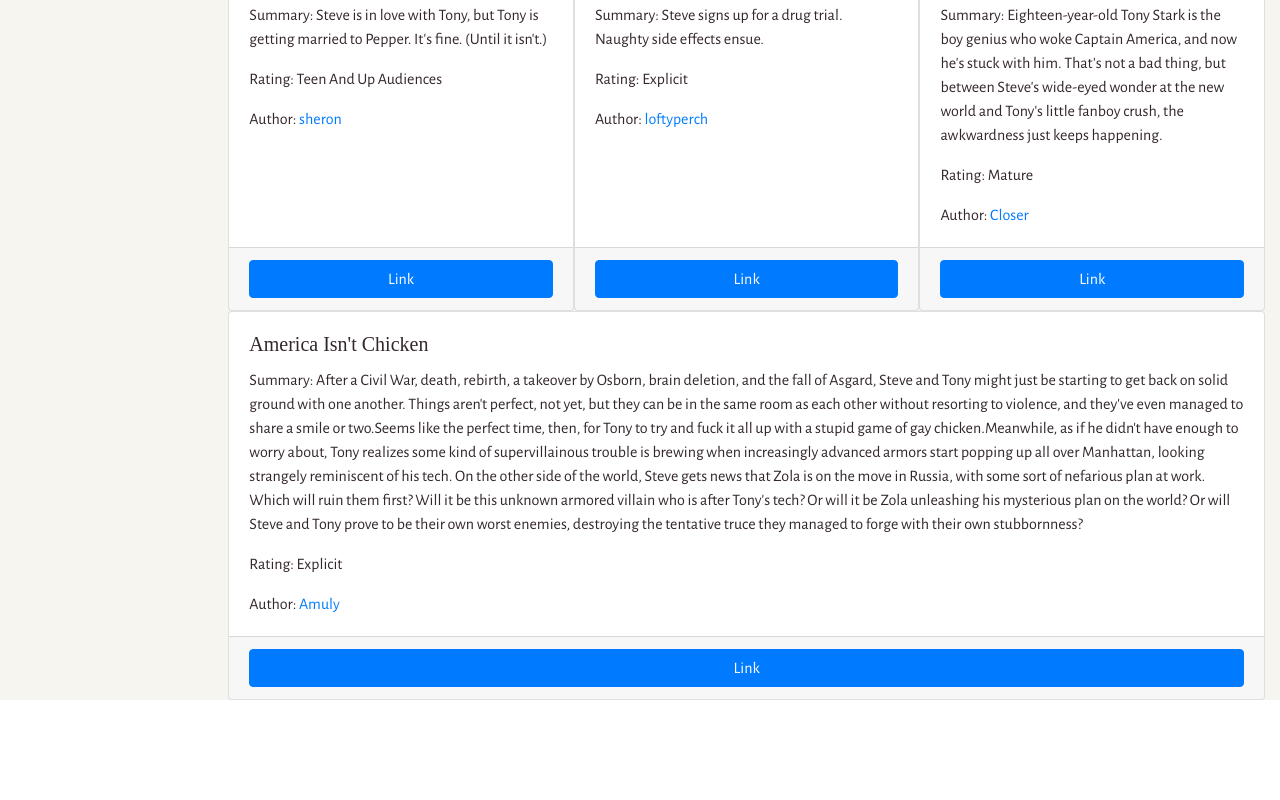
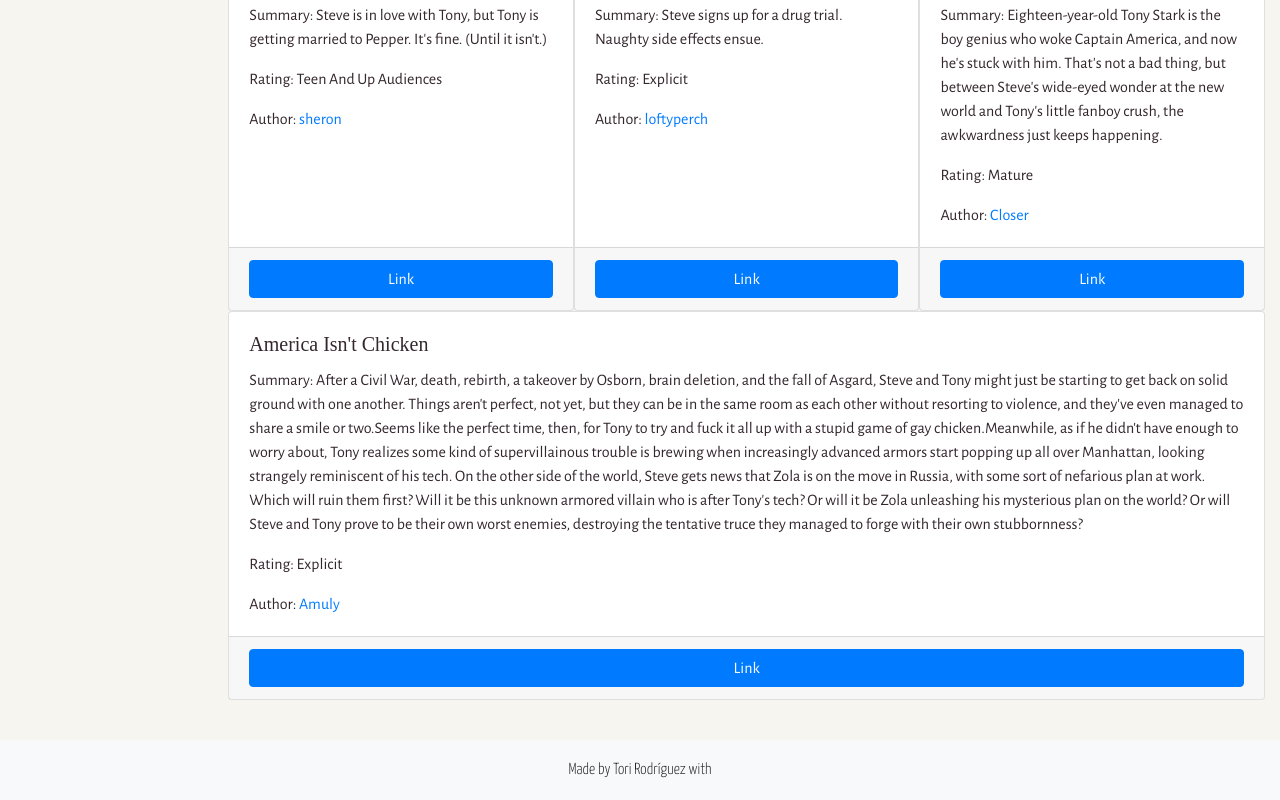
Before and after one commit to malditoprotozoo/stonylibrary, a React (Create React App) app: page /language/english in a window 1280 px wide. Shown: the part 952-1752 px from the top of the page. Before the commit the page ends 1652 px from the top, so only its background shows below. Built offline with nearby package versions, Linux system fonts and the light colour scheme; a web font is replaced by a local one.

Commit message:
adding a footer and addings some css so it stay down

```diff
--- a/src/App.css
+++ b/src/App.css
@@ -1,5 +1,10 @@
 .App {
   background-color: #F7F5F0;
+  min-height: 100vh; /* will cover the 100% of viewport */
+  overflow: hidden;
+  display: block;
+  position: relative;
+  padding-bottom: 100px; /* height of your footer */
 }
 
 .title {
--- a/src/App.js
+++ b/src/App.js
@@ -4,6 +4,7 @@ import { Switch, Route } from 'react-router-dom';
 import Home from './components/Home';
 // import Err404 from './components/404';
 import Selector from './components/Selector';
+import Footer from './components/Footer';
 import './App.css';
 
 class App extends Component {
@@ -15,6 +16,7 @@ class App extends Component {
           <Route exact path="/" component={Home} />
           <Route exact path="/:selector/:tag" component={Selector} />
         </Switch>
+        <Footer/>
       </div>
     );
   }
--- /dev/null
+++ b/src/components/Footer/index.css
@@ -0,0 +1,9 @@
+footer#Footer {
+  position: absolute;
+  bottom: 0;
+  width: 100%;
+  height: 60px;
+  line-height: 60px;
+  text-align: center;
+  font-family: "Yanone Kaffeesatz", sans-serif;
+}
--- /dev/null
+++ b/src/components/Footer/index.js
@@ -0,0 +1,16 @@
+import React, { Component } from 'react';
+import './index.css';
+
+class Footer extends Component {
+  render() {
+    return (
+      <footer className="footer bg-light" id="Footer">
+        <div className="container">
+          <span>Made by Tori Rodríguez with  <i class="far fa-heart"></i></span>
+        </div>
+      </footer>
+    );
+  }
+}
+
+export default Footer;
--- a/src/index.css
+++ b/src/index.css
@@ -1,6 +1,10 @@
 @import url('https://fonts.googleapis.com/css?family=Marcellus+SC');
 @import url('https://fonts.googleapis.com/css?family=Yanone+Kaffeesatz:200,300');
 @import url('https://fonts.googleapis.com/css?family=Alegreya+Sans:100,300,400');
+
+html {
+  background-color: #F7F5F0;
+}
 
 body {
   margin: 0;
@@ -8,3 +12,9 @@ body {
   font-family: sans-serif;
   overflow-x: hidden;
 }
+
+html,
+body {
+ height: 100%;
+ position: relative;
+}
```
